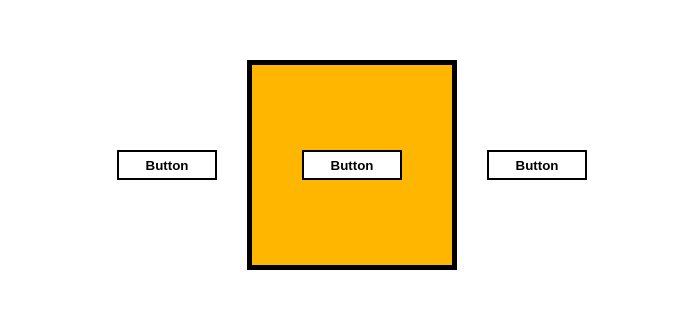
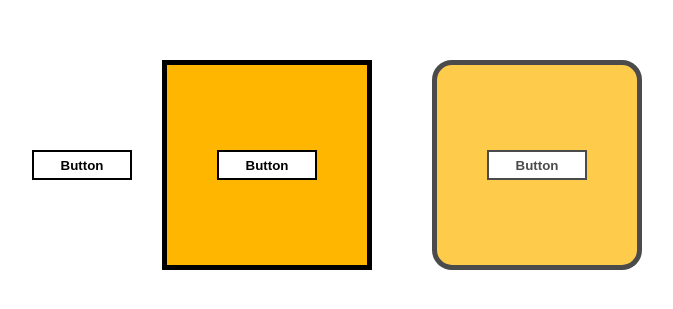
Before and after one commit to RobRoch/workshop-css-in-js, a React (Create React App) app: page / in a window 1280 px wide. Shown: the part 243-552 px from the top of the page, without its empty margins (288-961 px from the left). Built offline with nearby package versions, Linux system fonts and the light colour scheme.

Commit message:
task-3-solution

```diff
--- a/src/App.js
+++ b/src/App.js
@@ -21,6 +21,11 @@ const Box = styled.div`
   margin: 30px;
 `;
 
+const CrazyBox = styled(Box)`
+  border-radius: 20px;
+  opacity: 0.7;
+`;
+
 function App() {
   return (
     <Container>
@@ -28,7 +33,9 @@ function App() {
       <Box>
         <Button />
       </Box>
-      <Button />
+      <CrazyBox>
+        <Button />
+      </CrazyBox>
     </Container>
   );
 }
```
